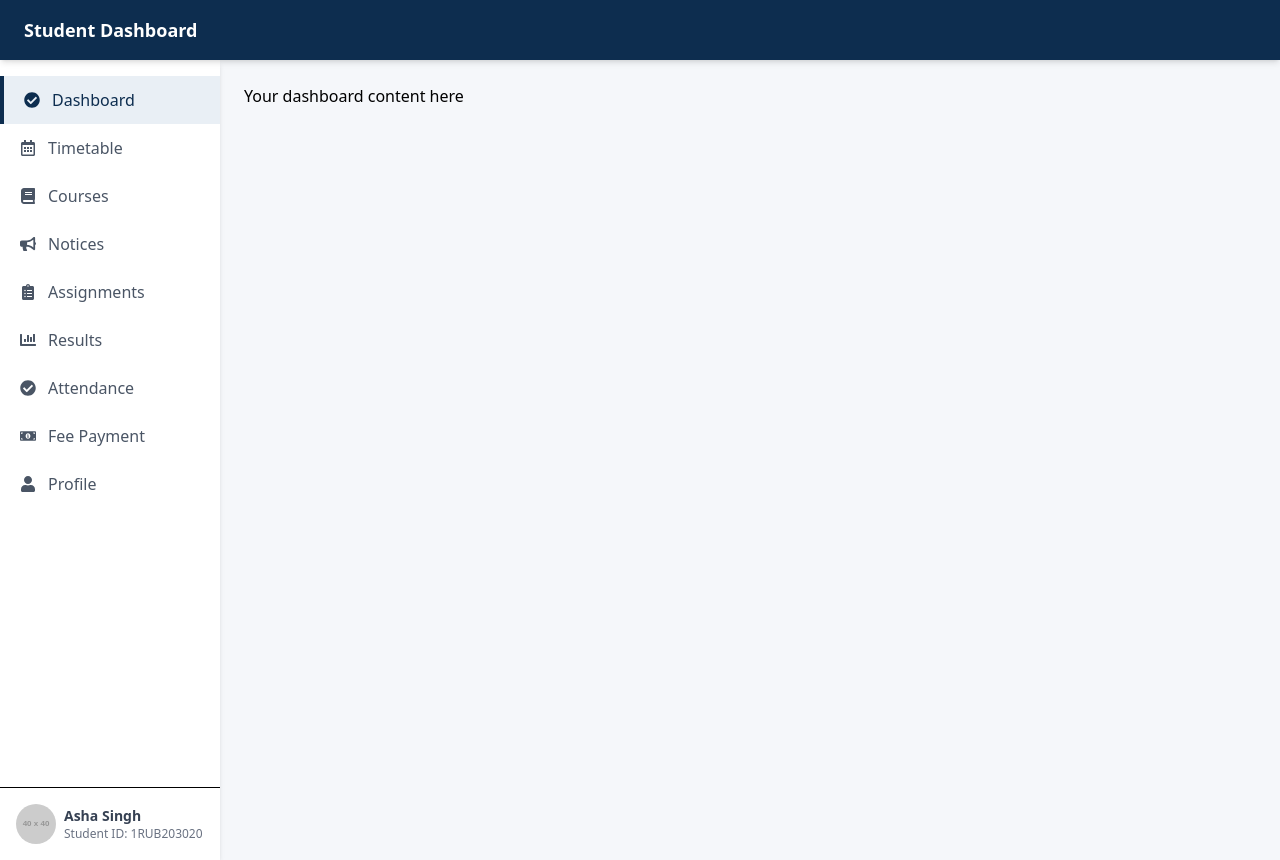
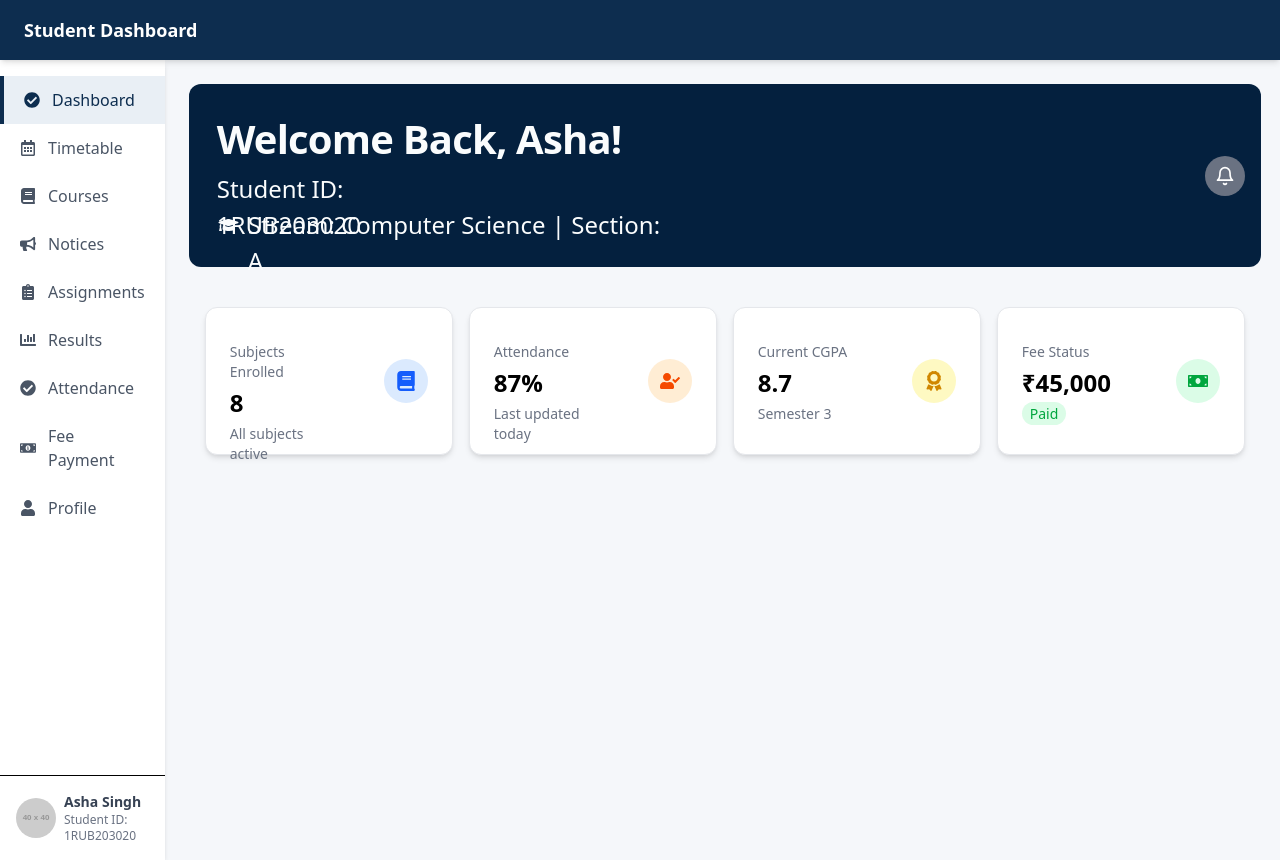
Before and after one commit to Aristiec/SMSfrontend, a React (Vite) app in the folder frontend/: page /student in a window 1280 px wide. Built offline with nearby package versions, Linux system fonts and the light colour scheme.

Commit message:
added welcome banner

```diff
--- a/frontend/src/App.jsx
+++ b/frontend/src/App.jsx
@@ -1,6 +1,9 @@
 import React from "react";
 import Header from "./components/student/Header";
 import Navbar from "./components/student/Navbar";
+import WelcomeBanner from "./components/student/dashboard/WelcomeBanner";
+import StatsCard from "./components/student/dashboard/StatsCard";
+
 
 function App() {
   return (
@@ -8,9 +11,18 @@ function App() {
       <Header />
       <div className="flex">
         <Navbar />
-        <main className="flex-1 p-6">Your dashboard content here</main>
+
+        <main className="flex-1 p-6">
+
+          <WelcomeBanner/>
+          <StatsCard/>
+          </main>
+
+
       </div>
+
     </div>
+
   );
 }
 
--- a/frontend/src/components/student/dashboard/StatsCard.jsx
+++ b/frontend/src/components/student/dashboard/StatsCard.jsx
@@ -0,0 +1,63 @@
+import React from 'react'
+import { FaBook, FaUserCheck, FaAward, FaMoneyBill } from "react-icons/fa";
+
+const cards = [
+  {
+    title: "Subjects Enrolled",
+    value: "8",
+    subtitle: "All subjects active",
+    icon: <FaBook className="text-blue-600 w-5 h-5" />,
+    bgColor: "bg-blue-100",
+  },
+  {
+    title: "Attendance",
+    value: "87%",
+    subtitle: "Last updated today",
+    icon: <FaUserCheck className="text-orange-600 w-5 h-5" />,
+    bgColor: "bg-orange-100",
+  },
+  {
+    title: "Current CGPA",
+    value: "8.7",
+    subtitle: "Semester 3",
+    icon: <FaAward className="text-yellow-600 w-5 h-5" />,
+    bgColor: "bg-yellow-100",
+  },
+  {
+    title: "Fee Status",
+    value: "₹45,000",
+    subtitle: <span className="text-green-600 bg-green-100 px-2 py-0.5 rounded-full text-sm">Paid</span>,
+    icon: <FaMoneyBill className="text-green-600 w-5 h-5" />,
+    bgColor: "bg-green-100",
+  },
+];
+
+const StatsCard = () => {
+  return (
+    <>
+    <div className="w-full max-w-[1280px] mx-auto px-4 pt-10">
+      <div className="flex justify-between gap-4 flex-nowrap">
+        {cards.map((card, index) => (
+          <div
+            key={index}
+            className="w-[248px] h-[148px] rounded-[12px] border border-gray-200 shadow-md px-[24px] py-[32px] flex justify-between items-center bg-white"
+          >
+            <div className="w-[200px] h-[79px] flex justify-between items-center">
+              <div className="w-[109.2px] h-[79px] flex flex-col gap-[5px] justify-between">
+                <h4 className="text-sm text-gray-500 font-medium">{card.title}</h4>
+                <h2 className="text-2xl font-semibold">{card.value}</h2>
+                <p className="text-sm text-gray-500">{card.subtitle}</p>
+              </div>
+              <div className={`w-[44px] h-[44px] rounded-full flex items-center justify-center ${card.bgColor}`}>
+                {card.icon}
+              </div>
+            </div>
+          </div>
+        ))}
+      </div>
+    </div>
+    </>
+  )
+}
+
+export default StatsCard
--- a/frontend/src/components/student/dashboard/WelcomeBanner.jsx
+++ b/frontend/src/components/student/dashboard/WelcomeBanner.jsx
@@ -0,0 +1,36 @@
+import React from 'react'
+import { FiBell } from "react-icons/fi";
+import { FaGraduationCap } from "react-icons/fa";
+
+
+const WelcomeBanner = () => {
+  return (
+    <>
+    <div className="w-full max-w-[1120px] h-auto bg-[#04203E] rounded-[12px] mx-auto px-4 py-6">
+      <div className="w-full flex flex-col md:flex-row justify-between items-start md:items-center gap-4">
+        {/* Content Section */}
+        <div className="pl-3 flex flex-col justify-center text-white">
+          <h1 className="font-archivo font-semibold text-[40px] leading-[62.4px] tracking-[-0.02em] text-[#FAFCFD] w-[473px] h-[63px]">
+             Welcome Back, Asha!
+            </h1>
+           <h3 className="font-archivo font-normal text-[24px] leading-[36px] text-[#FAFCFD] w-[272px] h-[36px]">
+            Student ID: 1RUB203020
+          </h3>
+         <div className="flex items-center gap-2">
+  <FaGraduationCap className="w-[23px] h-[16px] text-[#FAFCFD]" />
+  <h3 className="font-archivo font-normal text-[24px] leading-[36px] text-[#FAFCFD] w-[414px] h-[36px]">
+    Stream: Computer Science | Section: A
+  </h3>
+  </div>
+        </div>
+        {/* Icon Section */}
+        <div className="flex items-center justify-center w-[40px] h-[40px] rounded-full bg-gray-500 bg-opacity-60">
+          <FiBell className="text-white text-xl" />
+        </div>
+      </div>
+    </div>
+    </>
+  )
+}
+
+export default WelcomeBanner
```
